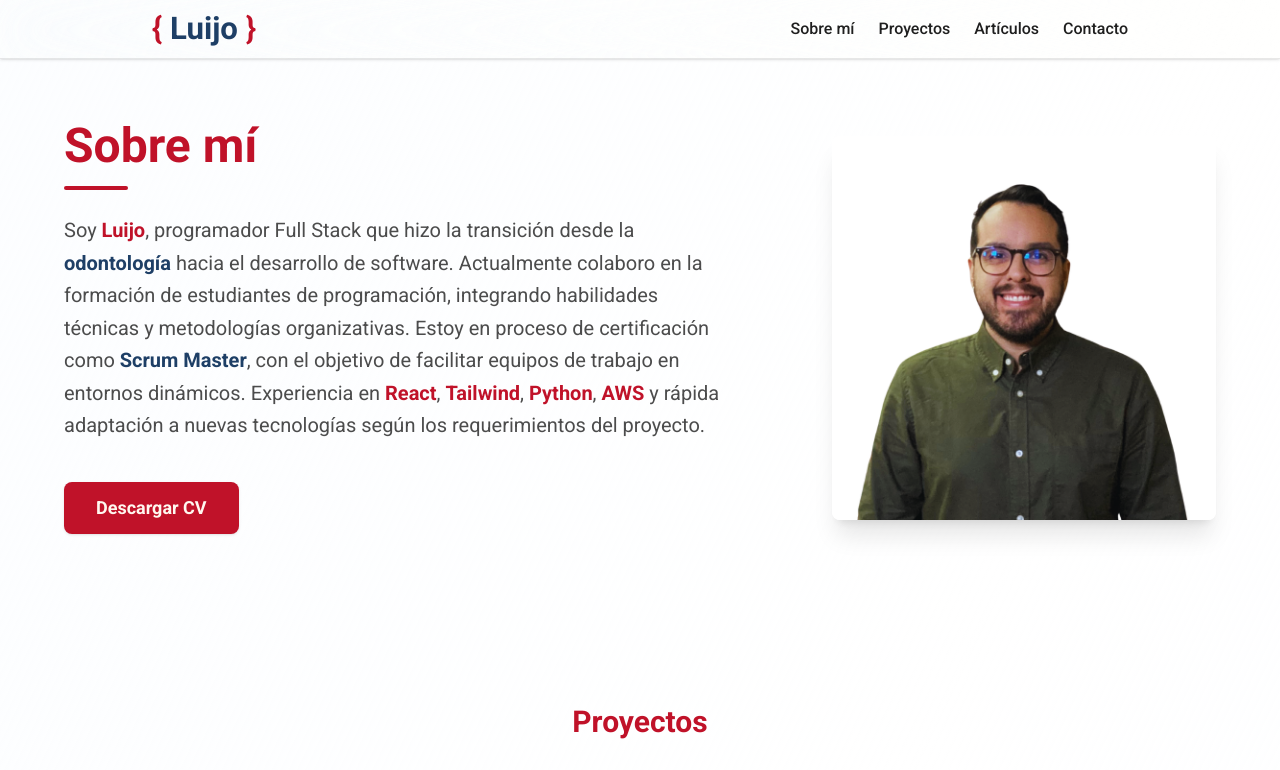
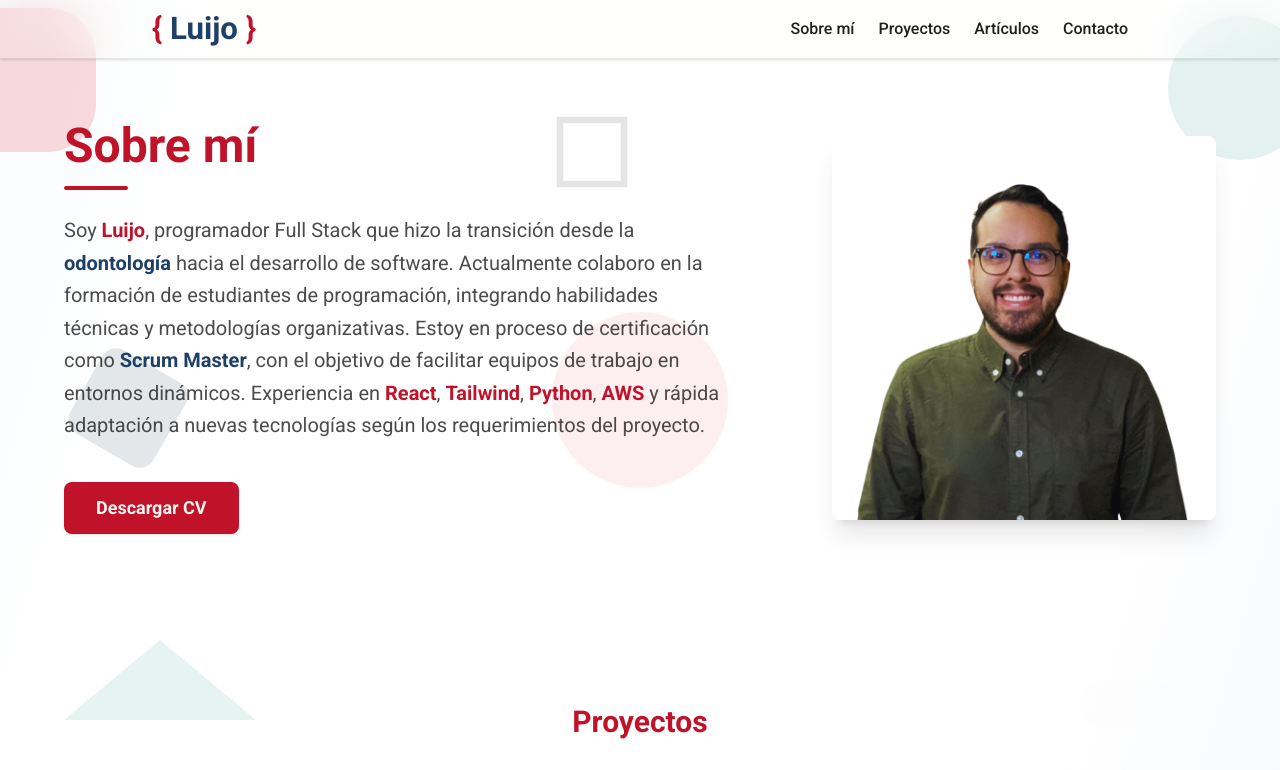
Before and after one commit to Luisgr10/portfolio, a React (Vite) app: page / in a window 1280 px wide. Shown: the top 770 px of the page. Built offline with nearby package versions, Linux system fonts and the light colour scheme; no server answers.

Commit message:
Fondo decorativo solo en los extremos laterales, centro limpio para el contenido

```diff
--- a/src/App.tsx
+++ b/src/App.tsx
@@ -8,9 +8,14 @@ import ArticlesPage from './pages/ArticlesPage';
 function App() {
   return (
     <>
-      {/* Fondo con desenfoque global */}
-      <div className="fixed inset-0 w-full h-full pointer-events-none z-0">
-        <div className="absolute inset-0 bg-gradient-to-br from-blue-50/20 via-white/80 to-indigo-50/20 backdrop-blur-sm"></div>
+      {/* Fondo con desenfoque global solo en los extremos */}
+      <div className="fixed inset-0 w-full h-full pointer-events-none z-0 flex">
+        {/* Fondo lateral izquierdo */}
+        <div className="w-[18vw] h-full bg-gradient-to-br from-blue-50/40 via-white/0 to-indigo-50/0 backdrop-blur-[4px]" />
+        {/* Centro vacío para el contenido */}
+        <div className="flex-1 h-full" />
+        {/* Fondo lateral derecho */}
+        <div className="w-[18vw] h-full bg-gradient-to-tl from-indigo-50/40 via-white/0 to-blue-50/0 backdrop-blur-[4px]" />
         <svg
           width="100%"
           height="100%"
--- a/src/index.css
+++ b/src/index.css
@@ -8,7 +8,6 @@ body {
   font-weight: 400;
   background: inherit;
   color: inherit;
-  backdrop-filter: blur(4px);
 }
 
 html {
```
